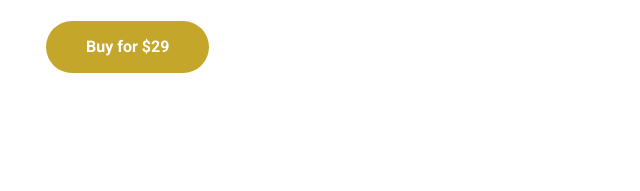
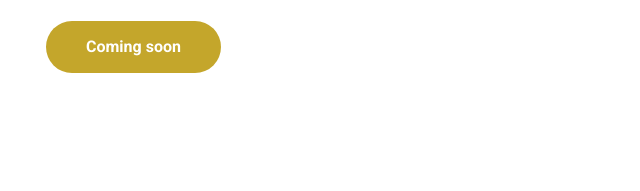
Before and after one commit to AndyIbanez/swift-async-book, a plain HTML site: page index.html in a window 1280 px wide. Shown: the part 573-764 px from the top of the page, 36-676 px from the left. Drawn offline with Linux system fonts and the light colour scheme.

Commit message:
Changes button text

```diff
--- a/index.html
+++ b/index.html
@@ -49,7 +49,7 @@
 
 					    <div class="cta-holder row gx-md-3 gy-3 gy-md-0">
 						    <div class="col-12 col-md-auto">
-						        <a class="btn btn-primary w-100" href="https://themes.3rdwavemedia.com/bootstrap-templates/startup/devbook-free-bootstrap-5-book-ebook-landing-page-template-for-developers/">Buy for $29</a>
+						        <a class="btn btn-primary w-100" href="https://www.andyibanez.com">Coming soon</a>
 						    </div>
 						    <div class="col-12 col-md-auto">
 						        <!-- <a class="btn btn-secondary scrollto w-100" href="#benefits-section">Learn More</a> -->
```
